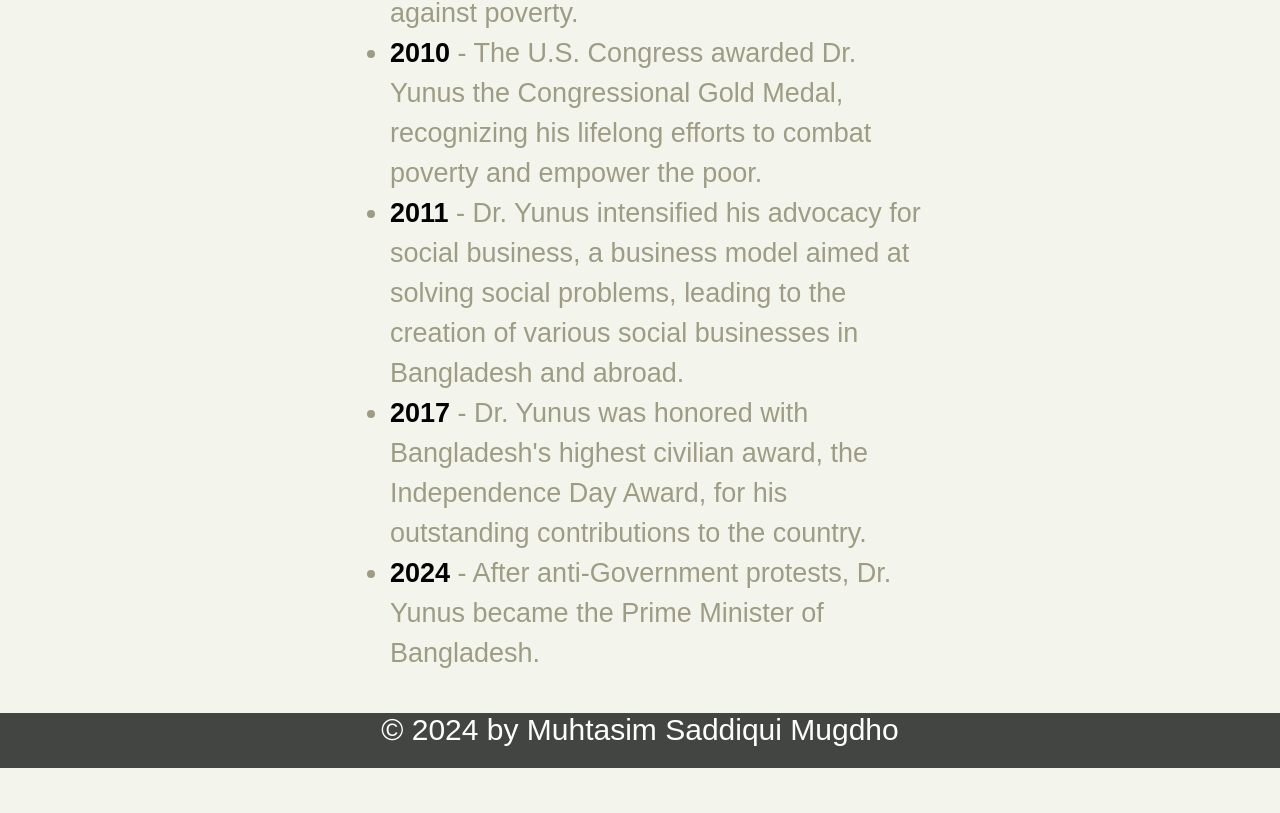
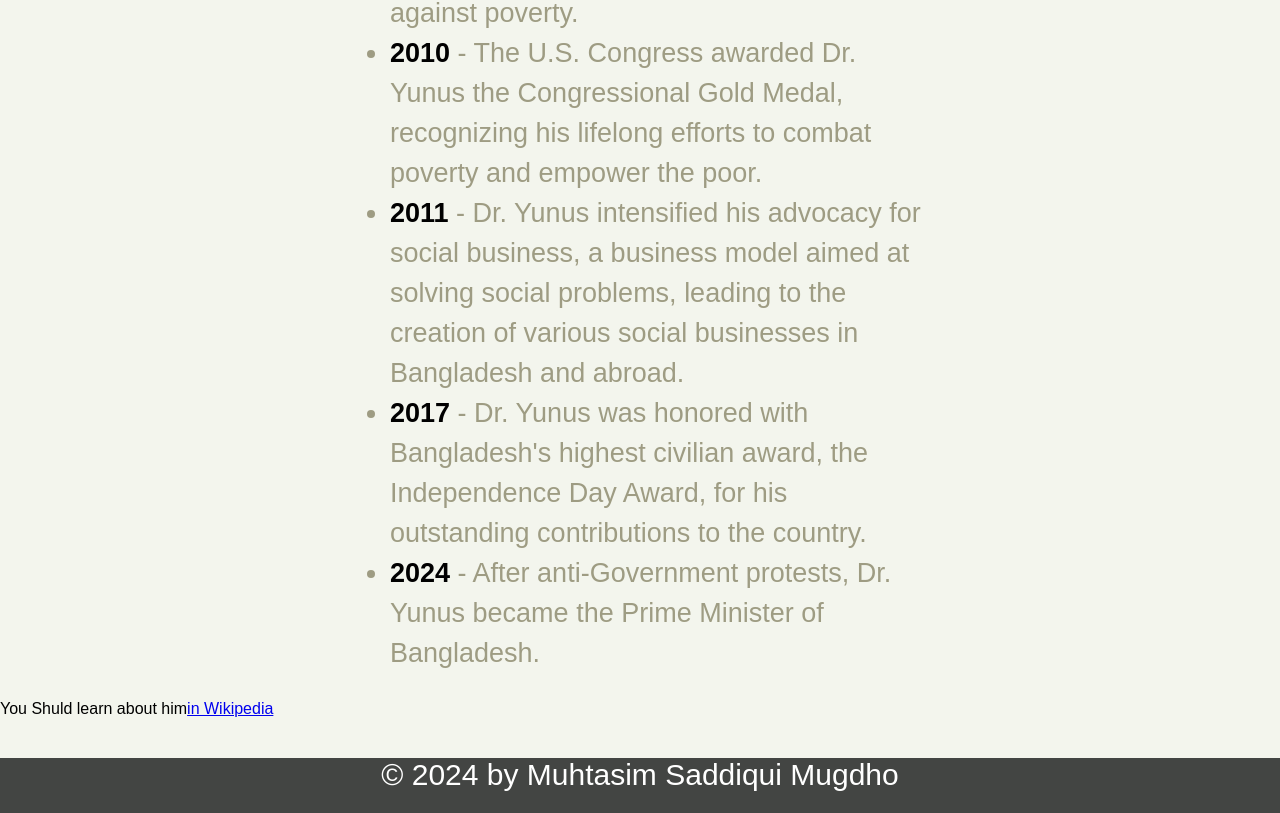
Before and after one commit to Mugdhoxytefw3124ewdwf/DrYunusTribute, a plain HTML site: page index.html in a window 1280 px wide. Shown: the part 3391-4204 px from the top of the page. Before the commit the page ends 4159 px from the top, so only its background shows below. Drawn offline with Linux system fonts and the light colour scheme.

Commit message:
Update index.html

```diff
--- a/index.html
+++ b/index.html
@@ -51,7 +51,7 @@
 </main>
 <!--main end-->
 
-
+<p class="link">You Shuld learn about him<a href="https://en.wikipedia.org/wiki/Muhammad_Yunus">in Wikipedia</a> </p>
 <!--Footer-->
 <footer>
     <p>&copy; 2024 by Muhtasim Saddiqui Mugdho</p>
```
